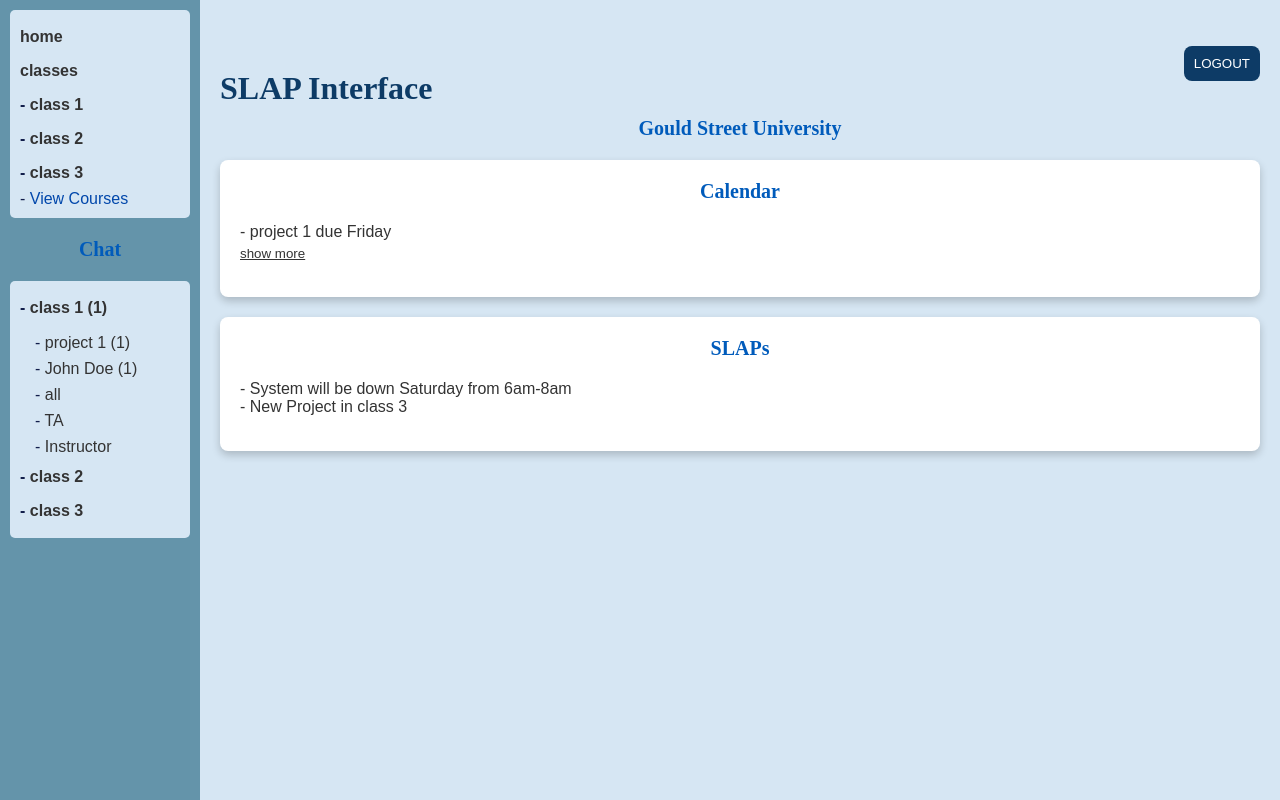
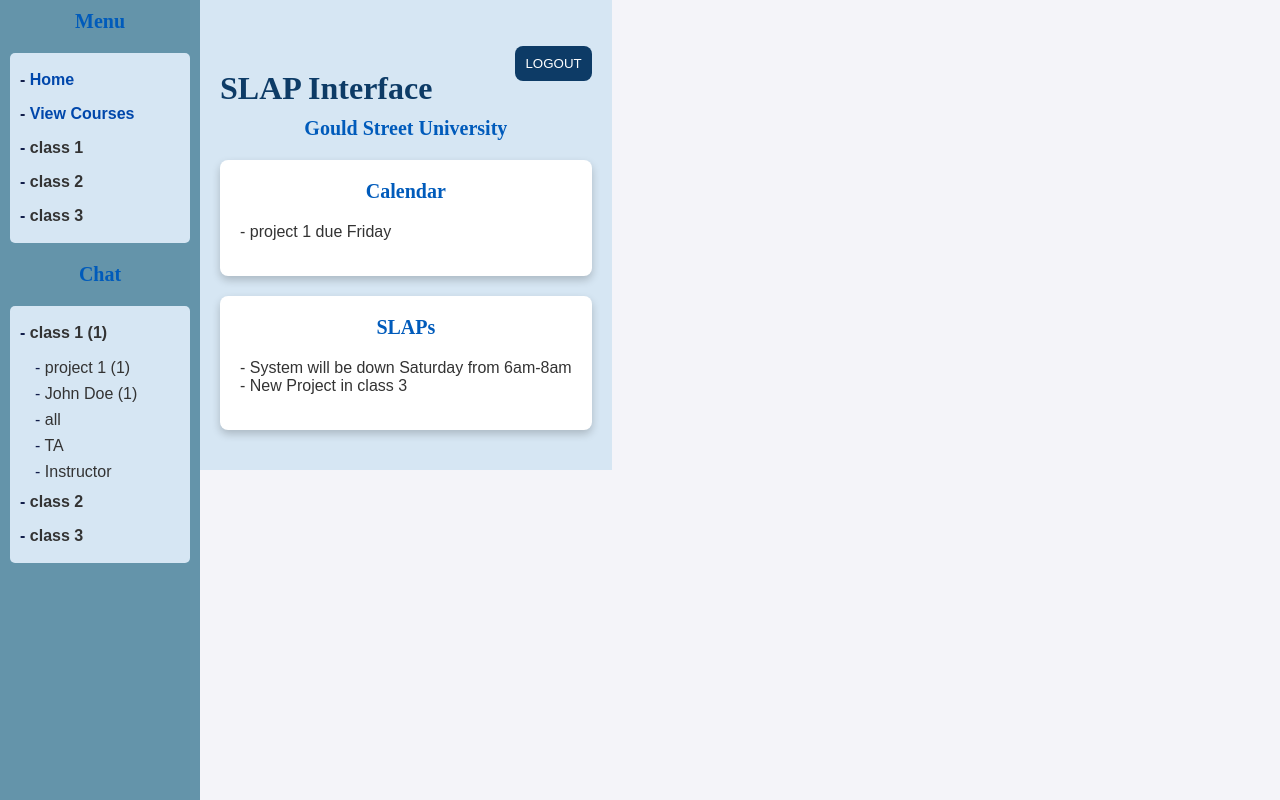
Before and after one commit to bpajkic/CPS845-SLAP, a React (Vite) app in the folder CPS845/: page /home in a window 1280 px wide. Built offline with nearby package versions, Linux system fonts and the light colour scheme.

Commit message:
Made a Template Page To hold the Content of the Other Pages

```diff
--- a/CPS845/src/CourseEvaluationsPage.jsx
+++ b/CPS845/src/CourseEvaluationsPage.jsx
@@ -1,6 +1,7 @@
 import React, { useEffect, useState } from 'react';
 import { useParams } from 'react-router-dom';
 import supabase from '../supabaseClient';
+import TemplatePage from "./TemplatePage";
 import './main.css';
 
 function CourseEvaluationsPage() {
@@ -28,6 +29,7 @@ function CourseEvaluationsPage() {
   }, [id]);
 
   return (
+    <TemplatePage>
     <div className="evaluations-page">
       <h1>Evaluations for Course {id}</h1>
       {fetchError && <p className="error">{fetchError}</p>}
@@ -41,6 +43,7 @@ function CourseEvaluationsPage() {
         ))}
       </ul>
     </div>
+    </TemplatePage>
   );
 }
 
--- a/CPS845/src/CoursePage.jsx
+++ b/CPS845/src/CoursePage.jsx
@@ -1,6 +1,7 @@
 import React, { useEffect, useState } from 'react';
 import { useParams, Link } from 'react-router-dom';
 import supabase from '../supabaseClient';
+import TemplatePage from "./TemplatePage";
 import './main.css';
 
 function CoursePage() {
@@ -32,7 +33,8 @@ function CoursePage() {
   if (!course) return <p>Loading...</p>;
 
   return (
-    <div className="course-page">
+    <TemplatePage>
+      <div className="course-page">
       <h1>{course.COURSE_NAME}</h1>
       <p>Course Code: {course.COURSE_CODE}</p>
 
@@ -57,6 +59,7 @@ function CoursePage() {
         </p>
       </div>
     </div>
+    </TemplatePage>
   );
 }
 
--- a/CPS845/src/CourseProjectsPage.jsx
+++ b/CPS845/src/CourseProjectsPage.jsx
@@ -2,6 +2,7 @@ import React, { useEffect, useState } from 'react';
 import { useParams } from 'react-router-dom';
 import { Link } from 'react-router-dom';
 import supabase from '../supabaseClient';
+import TemplatePage from "./TemplatePage";
 import './main.css';
 
 function CourseProjectsPage() {
@@ -32,6 +33,7 @@ function CourseProjectsPage() {
   if (!projects.length) return <p>No projects available for this course.</p>;
 
   return (
+    <TemplatePage>
     <div className="course-projects-page">
       <h1>Projects for Course {courseId}</h1>
 
@@ -45,6 +47,7 @@ function CourseProjectsPage() {
         ))}
       </ul>
     </div>
+    </TemplatePage>
   );
 }
 
--- a/CPS845/src/CourseSubmissionsPage.jsx
+++ b/CPS845/src/CourseSubmissionsPage.jsx
@@ -1,6 +1,7 @@
 import React, { useEffect, useState } from 'react';
 import { useParams } from 'react-router-dom';
 import supabase from '../supabaseClient';
+import TemplatePage from "./TemplatePage";
 import './main.css';
 
 function CourseSubmissionsPage() {
@@ -28,6 +29,7 @@ function CourseSubmissionsPage() {
   }, [id]);
 
   return (
+    <TemplatePage>
     <div className="submissions-page">
       <h1>Submissions for Course {id}</h1>
       {fetchError && <p className="error">{fetchError}</p>}
@@ -41,6 +43,7 @@ function CourseSubmissionsPage() {
         ))}
       </ul>
     </div>
+    </TemplatePage>
   );
 }
 
--- a/CPS845/src/HomePage.jsx
+++ b/CPS845/src/HomePage.jsx
@@ -1,64 +1,14 @@
-import { useParams, Link,useNavigate } from "react-router-dom";
-import './main.css';
-import React from "react";
+import TemplatePage from "./TemplatePage";
+import "./main.css";
 
 function HomePage() {
 
-  const navigate = useNavigate();
-
-  const handleLogout = () => {
-
-      navigate("/"); // Redirect to the login page
-
-  };
-
-
   return (
-    <div className="container">
-      {/* sidebar */}
-      <aside className="sidebar">
-        <nav className="menu">
-          <div className="menu-item">home</div>
-          <div className="menu-item">classes</div>
-          <ul className="submenu">
-            <li className="submenu-item">class 1</li>
-            <li className="submenu-item">class 2</li>
-            <li className="submenu-item">class 3</li>
-          </ul>
-          <ul>
-          <li>
-            <Link to="/home/ViewCourses">View Courses</Link> {/* Using Link for navigation */}
-          </li>
-        </ul>
-        </nav>
-        <h2 id="chat">Chat</h2>
-        <nav className="chat-menu">
-          <ul className="chat-submenu">
-            <li className="submenu-item">class 1 (1)</li>
-            <ul className="chat-options">
-              <li>project 1 (1)</li>
-              <li>John Doe (1)</li>
-              <li>all</li>
-              <li>TA</li>
-              <li>Instructor</li>
-            </ul>
-            <li className="submenu-item">class 2</li>
-            <li className="submenu-item">class 3</li>
-          </ul>
-        </nav>
-      </aside>
-      {/* main */}
-      <main className="content">
-        <header className="header">
-          <h1>SLAP Interface</h1>
-          <button className = "logout" onClick={handleLogout}>LOGOUT</button>
-        </header>
-        <h4>Gould Street University</h4>
+      <TemplatePage>
           <section className="main-content">
             <div className="calendar">
               <h2>Calendar</h2>
               <p>- project 1 due Friday</p>
-            <button className="show-more">show more</button>
             </div>
           </section>
           <section className="main-content">
@@ -68,8 +18,7 @@ function HomePage() {
               <p>- New Project in class 3</p>
             </div>
           </section>
-      </main>
-    </div>
+      </TemplatePage>
   );
 }
 
--- a/CPS845/src/ProjectInstructions.jsx
+++ b/CPS845/src/ProjectInstructions.jsx
@@ -1,6 +1,7 @@
 import React, { useEffect, useState } from 'react';
 import { useParams } from 'react-router-dom';
 import supabase from '../supabaseClient';
+import TemplatePage from "./TemplatePage";
 import './main.css';
 
 function ProjectInstructions() {
@@ -32,10 +33,12 @@ function ProjectInstructions() {
   if (!project) return <p>Loading project details...</p>;
 
   return (
+    <TemplatePage>
     <div className="project-instructions">
       <h3>{project.name}</h3>
       <p>{project.description}</p>
     </div>
+    </TemplatePage>
   );
 }
 
--- a/CPS845/src/TemplatePage.jsx
+++ b/CPS845/src/TemplatePage.jsx
@@ -1,32 +1,31 @@
 import React from "react";
-import { useParams, Link,useNavigate } from "react-router-dom";
-import './main.css';
+import { useParams, Link, useNavigate } from "react-router-dom";
+import "./main.css";
 
-function TemplatePage( children ) {
-
+function TemplatePage({ children }) {
   const navigate = useNavigate();
   const handleLogout = () => {
-      navigate("/"); // Redirect to the login page
+    navigate("/"); // Redirect to the login page
   };
-
 
   return (
     <div className="container">
       {/* sidebar */}
       <aside className="sidebar">
+        <h2>Menu</h2>
         <nav className="menu">
-          <div className="menu-item">home</div>
-          <div className="menu-item">classes</div>
-          <ul className="submenu">
+          <ul className="submenu"></ul>
+          <ul>
+            <li className="submenu-item">
+              <Link to="/home">Home</Link>
+            </li>
+            <li className="submenu-item">
+              <Link to="/home/ViewCourses">View Courses</Link>
+            </li>
             <li className="submenu-item">class 1</li>
             <li className="submenu-item">class 2</li>
             <li className="submenu-item">class 3</li>
           </ul>
-          <ul>
-          <li>
-            <Link to="/home/ViewCourses">View Courses</Link> {/* Using Link for navigation */}
-          </li>
-        </ul>
         </nav>
         <h2 id="chat">Chat</h2>
         <nav className="chat-menu">
@@ -46,7 +45,18 @@ function TemplatePage( children ) {
       </aside>
       {/* main */}
       <div>
-        {children}
+        <main className="content">
+          <header className="header">
+            <h1>SLAP Interface</h1>
+            <button className="logout" onClick={handleLogout}>
+              LOGOUT
+            </button>
+          </header>
+          <h4>Gould Street University</h4>
+
+          {/* MAIN CONTENT GOES HERE */}
+          {children}
+        </main>
       </div>
     </div>
   );
--- a/CPS845/src/ViewCoursesPage.jsx
+++ b/CPS845/src/ViewCoursesPage.jsx
@@ -1,6 +1,7 @@
 import React, { useEffect, useState } from 'react';
 import { Link } from 'react-router-dom';
 import supabase from '../supabaseClient';
+import TemplatePage from "./TemplatePage";
 import './main.css';
 
 function ViewCoursesPage() {
@@ -27,6 +28,7 @@ function ViewCoursesPage() {
   }, []);
 
   return (
+    <TemplatePage>
     <div className="view-courses-container">
       <h1>Available Courses</h1>
       {fetchError && <p className="error">{fetchError}</p>}
@@ -41,6 +43,7 @@ function ViewCoursesPage() {
         ))}
       </ul>
     </div>
+    </TemplatePage>
   );
 }
 
```
Lines whose indentation alone changed are shown as unchanged.
